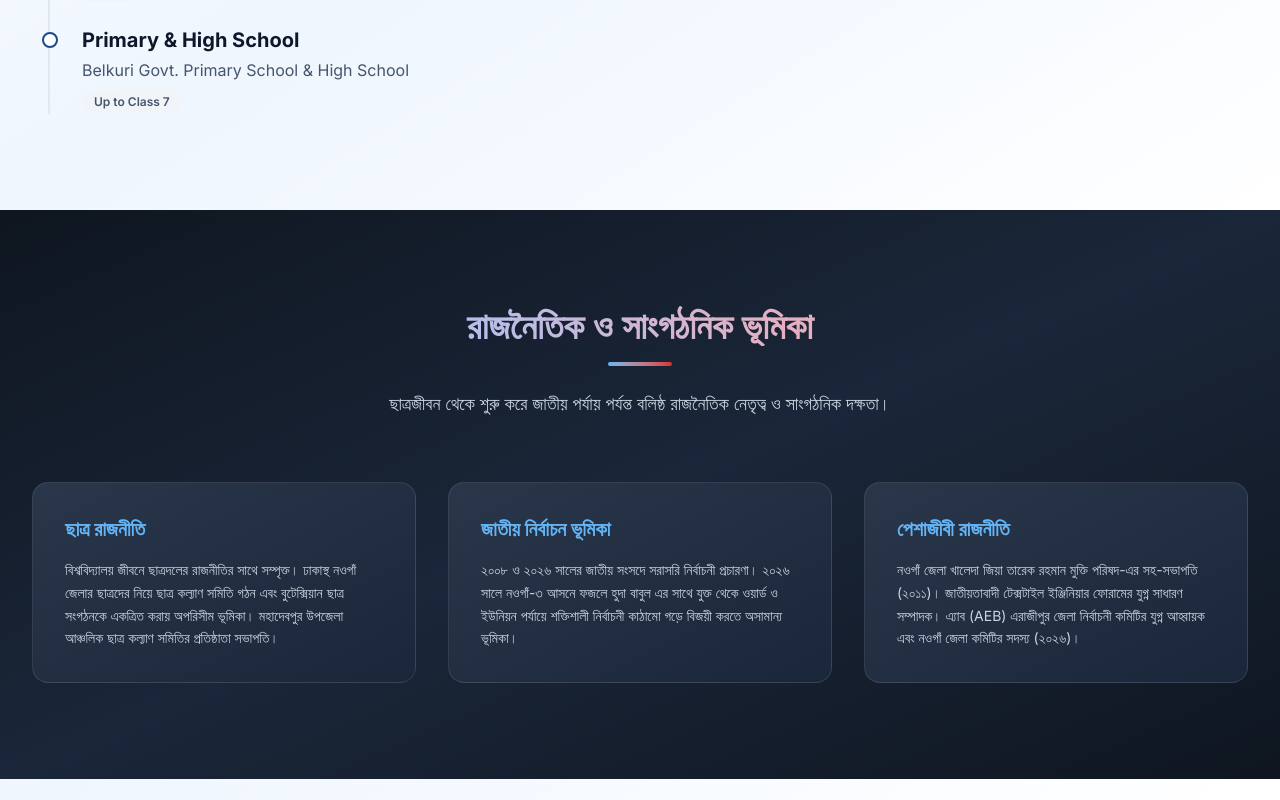
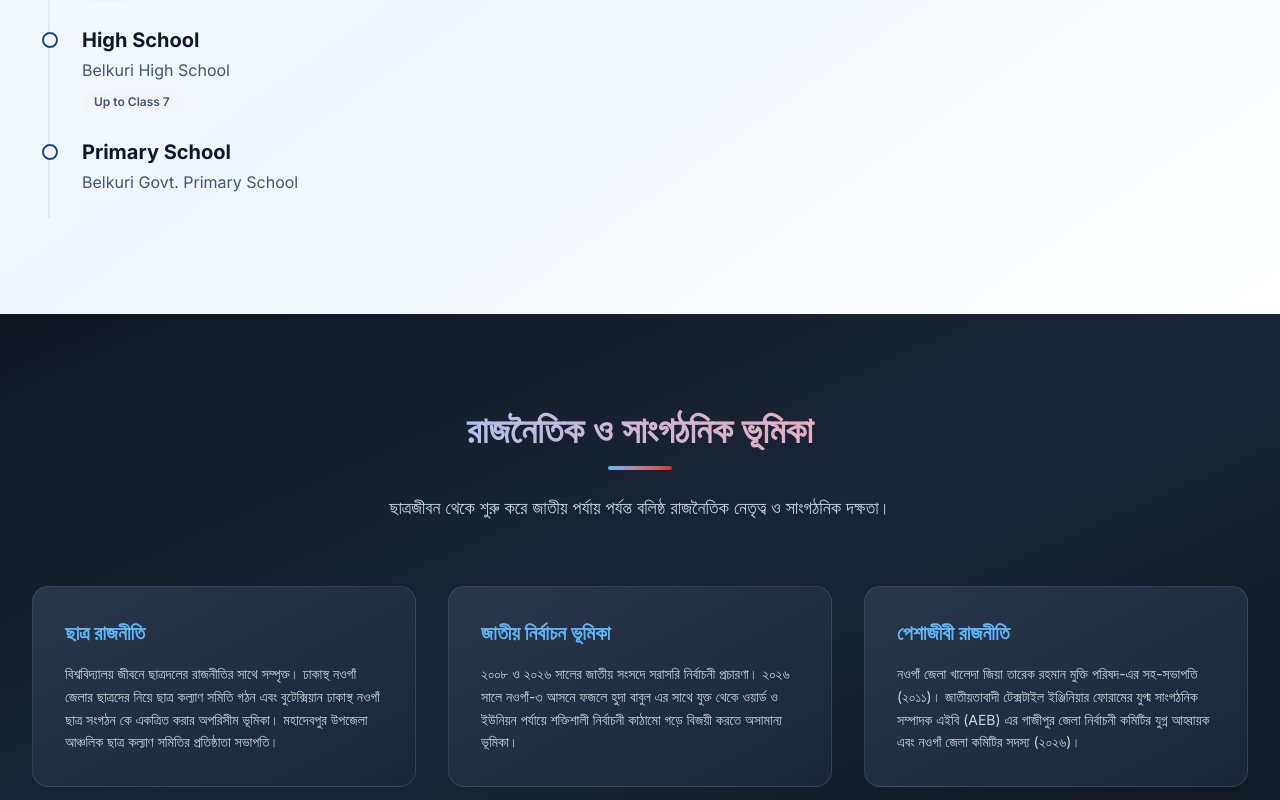
Before and after one commit to mushfikur-dwip/faisal, a React (Vite) app: page / in a window 1280 px wide. Shown: the part 1900-2700 px from the top of the page. Built offline with nearby package versions, Linux system fonts and the light colour scheme; no server answers; a web font is replaced by a local one.

Commit message:
fix: update educational and political experience descriptions for clarity

```diff
--- a/src/HomePage.tsx
+++ b/src/HomePage.tsx
@@ -190,7 +190,8 @@ export default function HomePage({ galleryItems, onGalleryUpdate }: HomePageProp
                   { deg: "B.Sc in Textile Engineering", inst: "Bangladesh Textile University (BUTEX), Dhaka", year: "Graduation" },
                   { deg: "HSC (Science)", inst: "Rajshahi New Govt. Degree College", year: "2002" },
                   { deg: "SSC (Science)", inst: "Rajshahi Collegiate School", year: "2000" },
-                  { deg: "Primary & High School", inst: "Belkuri Govt. Primary School & High School", year: "Up to Class 7" }
+                  { deg: "High School", inst: "Belkuri High School", year: "Up to Class 7" },
+                  { deg: "Primary School", inst: "Belkuri Govt. Primary School" }
                 ].map((item, i) => (
                   <div key={i} className="relative">
                     <span className="absolute -left-10 mt-1.5 w-4 h-4 bg-white border-2 border-[#1a4a8d] rounded-full"></span>
@@ -249,7 +250,7 @@ export default function HomePage({ galleryItems, onGalleryUpdate }: HomePageProp
               className="bg-linear-to-br from-[#2a3649] to-[#1a2639] p-8 rounded-2xl border border-white/10 hover:border-blue-400/50 hover:shadow-xl hover:shadow-blue-500/20 transition-all duration-300 transform hover:scale-105">
               <h3 className="text-xl font-bold text-[#64b5f6] mb-4">ছাত্র রাজনীতি</h3>
               <p className="text-slate-300 text-sm leading-relaxed">
-                বিশ্ববিদ্যালয় জীবনে ছাত্রদলের রাজনীতির সাথে সম্পৃক্ত। ঢাকাস্থ নওগাঁ জেলার ছাত্রদের নিয়ে ছাত্র কল্যাণ সমিতি গঠন এবং বুটেক্সিয়ান ছাত্র সংগঠনকে একত্রিত করায় অপরিসীম ভূমিকা। মহাদেবপুর উপজেলা আঞ্চলিক ছাত্র কল্যাণ সমিতির প্রতিষ্ঠাতা সভাপতি।
+                বিশ্ববিদ্যালয় জীবনে ছাত্রদলের রাজনীতির সাথে সম্পৃক্ত। ঢাকাস্থ নওগাঁ জেলার ছাত্রদের নিয়ে ছাত্র কল্যাণ সমিতি গঠন এবং বুটেক্সিয়ান ঢাকাস্থ নওগাঁ ছাত্র সংগঠন কে একত্রিত করার অপরিসীম ভূমিকা। মহাদেবপুর উপজেলা আঞ্চলিক ছাত্র কল্যাণ সমিতির প্রতিষ্ঠাতা সভাপতি।
               </p>
             </motion.div>
 
@@ -273,7 +274,7 @@ export default function HomePage({ galleryItems, onGalleryUpdate }: HomePageProp
               className="bg-linear-to-br from-[#2a3649] to-[#1a2639] p-8 rounded-2xl border border-white/10 hover:border-purple-400/50 hover:shadow-xl hover:shadow-purple-500/20 transition-all duration-300 transform hover:scale-105">
               <h3 className="text-xl font-bold text-[#64b5f6] mb-4">পেশাজীবী রাজনীতি</h3>
               <p className="text-slate-300 text-sm leading-relaxed">
-                নওগাঁ জেলা খালেদা জিয়া তারেক রহমান মুক্তি পরিষদ-এর সহ-সভাপতি (২০১১)। জাতীয়তাবাদী টেক্সটাইল ইঞ্জিনিয়ার ফোরামের যুগ্ন সাধারণ সম্পাদক। এ্যাব (AEB) এরাজীপুর জেলা নির্বাচনী কমিটির যুগ্ন আহ্বায়ক এবং নওগাঁ জেলা কমিটির সদস্য (২০২৬)।
+                নওগাঁ জেলা খালেদা জিয়া তারেক রহমান মুক্তি পরিষদ-এর সহ-সভাপতি (২০১১)। জাতীয়তাবাদী টেক্সটাইল ইঞ্জিনিয়ার ফোরামের যুগ্ম সাংগঠনিক সম্পাদক এইবি (AEB) এর গাজীপুর জেলা নির্বাচনী কমিটির যুগ্ন আহ্বায়ক এবং নওগাঁ জেলা কমিটির সদস্য (২০২৬)।
               </p>
             </motion.div>
           </div>
```
